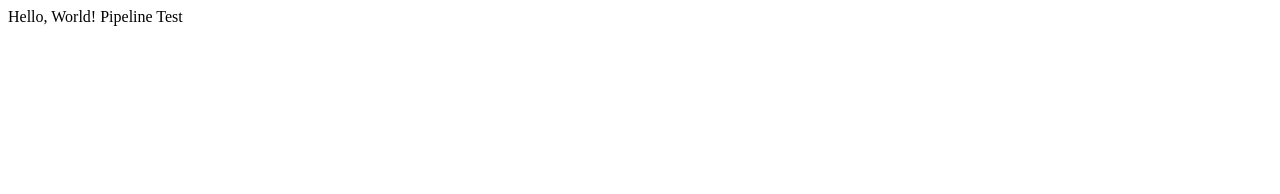
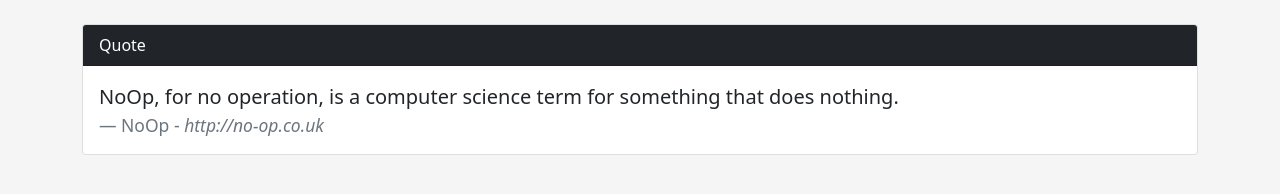
Before and after one commit to noop-co-uk/NoOp, a plain HTML site: page index.html in a window 1280 px wide. Drawn offline with nearby package versions, Linux system fonts and the light colour scheme.

Commit message:
Added placeholder files

```diff
--- /dev/null
+++ b/css/noop.css
@@ -0,0 +1,3 @@
+body{
+    background-color: whitesmoke;
+}
--- a/index.html
+++ b/index.html
@@ -1,2 +1,37 @@
-Hello, World!
-Pipeline Test
+<!doctype html>
+<html lang="en">
+<head>
+    <meta charset="utf-8">
+    <meta name="viewport" content="width=device-width, initial-scale=1">
+    <title>NoOp</title>
+    <meta name="description" content="NoOp, for no operation, is a computer science term for something that does nothing.">
+    <meta name="author" content="NoOp">
+
+    <meta property="og:title" content="NoOp">
+    <meta property="og:type" content="website">
+    <meta property="og:url" content="https://no-op.co.uk/">
+    <meta property="og:description" content="NoOp, for no operation, is a computer science term for something that does nothing.">
+    <meta property="og:image" content="image.png">
+
+    <link href="https://cdn.jsdelivr.net/npm/bootstrap@5.1.3/dist/css/bootstrap.min.css" rel="stylesheet" integrity="sha384-1BmE4kWBq78iYhFldvKuhfTAU6auU8tT94WrHftjDbrCEXSU1oBoqyl2QvZ6jIW3" crossorigin="anonymous">
+    <link rel="stylesheet" href="css/noop.css?v=1.0">
+</head>
+<body>
+    <br>
+    <div class="container">
+        <div class="card">
+            <div class="card-header bg-dark text-white">
+                Quote
+            </div>
+            <div class="card-body">
+                <blockquote class="blockquote mb-0">
+                    <p>NoOp, for no operation, is a computer science term for something that does nothing.</p>
+                    <footer class="blockquote-footer">NoOp - <cite title="Source Title">http://no-op.co.uk</cite></footer>
+                </blockquote>
+            </div>
+        </div>
+    </div>
+    <script src="js/noop.js"></script>
+    <script src="https://cdn.jsdelivr.net/npm/bootstrap@5.1.3/dist/js/bootstrap.bundle.min.js" integrity="sha384-ka7Sk0Gln4gmtz2MlQnikT1wXgYsOg+OMhuP+IlRH9sENBO0LRn5q+8nbTov4+1p" crossorigin="anonymous"></script>
+</body>
+</html>
```
Also changed, not shown: js/noop.js (added), 1 other file.
